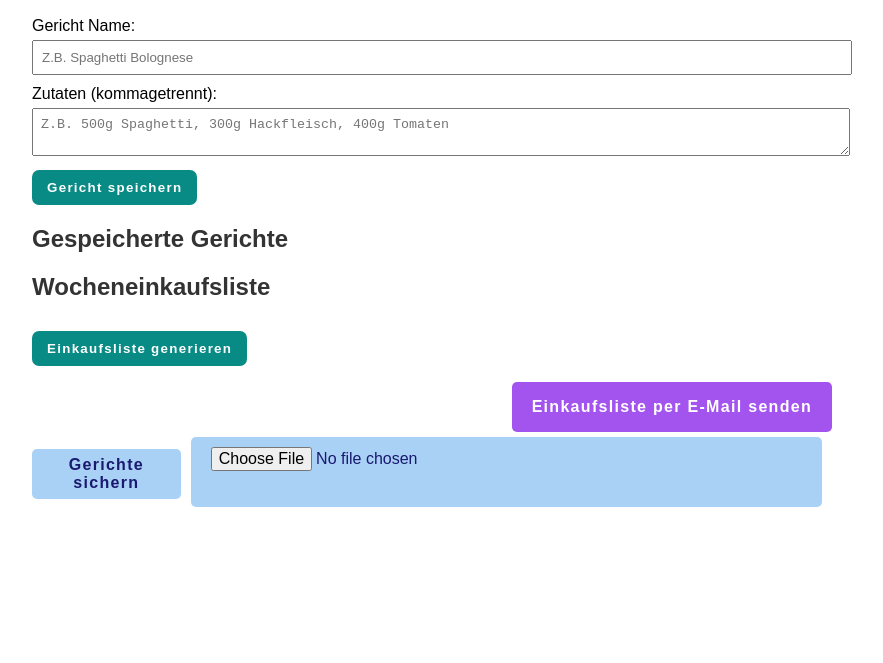
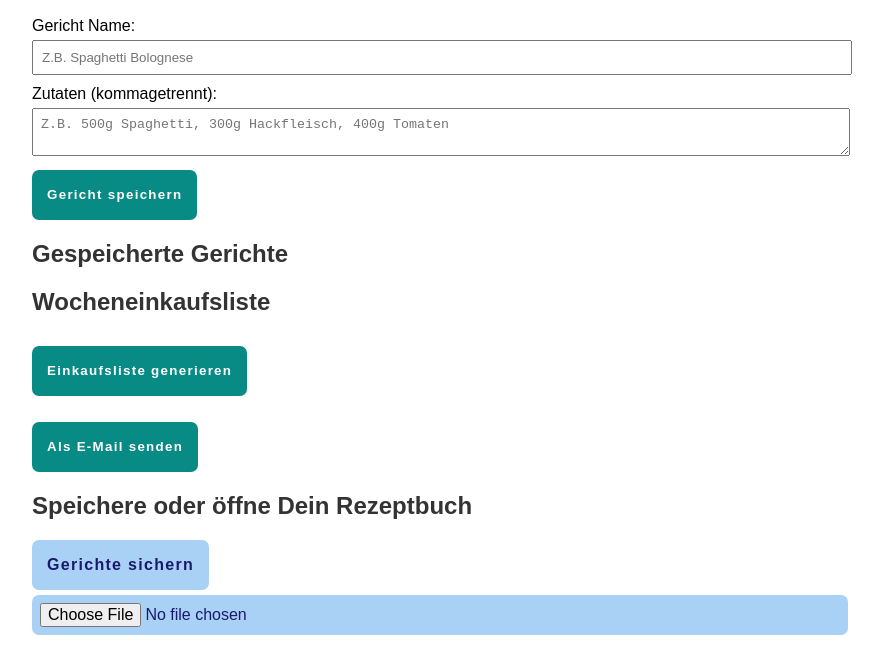
Before and after one commit to elxanth/Groceries, a website: page index.html in a window 1280 px wide. Shown: the part 139-802 px from the top of the page, without its empty margins (208-1091 px from the left). Drawn offline with Linux system fonts and the light colour scheme.

Commit message:
Buttons im Handymodus

```diff
--- a/index.html
+++ b/index.html
@@ -44,7 +44,12 @@
             <button onclick="generateShoppingList()">Einkaufsliste generieren</button>
             <ul id="shopping-list"></ul>
             <!-- Button zum Versenden der Einkaufsliste per E-Mail -->
-            <button class="send-email-button" onclick="sendEmail()">Einkaufsliste per E-Mail senden</button>
+            <button class="send-email-button" onclick="sendEmail()">Als E-Mail senden</button>
+        </section>
+
+        <!-- Neuer Abschnitt für Rezeptbuch Speichern/Öffnen -->
+        <section>
+            <h2>Speichere oder öffne Dein Rezeptbuch</h2>
         </section>
 
         <!-- Buttons für Download und Upload der Gerichte -->
--- a/src/css/styles.css
+++ b/src/css/styles.css
@@ -28,6 +28,7 @@ button {
     border: none;
     cursor: pointer;
     border-radius: 7px;
+    height: 50px; /* Gemeinsame Höhe für alle Buttons */
 }
 
 button:hover {
@@ -62,8 +63,8 @@ li {
     color: white; /* Textfarbe */
     border: none; /* Keine Ränder */
     cursor: pointer; /* Zeiger ändern beim Hover */
-   /* Abstand zwischen den Buttons */
     margin-right: 3px;
+    height: 50px; /* Gleiche Höhe wie die anderen Buttons */
 }
 
 .delete-button {
@@ -73,21 +74,28 @@ li {
     border: none; /* Keine Ränder */
     cursor: pointer; /* Zeiger ändern beim Hover */
     margin-left: 3px; /* Abstand zwischen den Buttons */
+    height: 50px; /* Gleiche Höhe wie die anderen Buttons */
 }
 
-.meal-item:hover .edit-button {
-    display: inline-block; /* Zeige Bearbeiten-Button bei Hover an */
+.meal-item:hover .edit-button,
+.meal-item:hover .delete-button {
+    display: inline-block; /* Zeige Bearbeiten- und Löschen-Button bei Hover an */
 }
 
-.meal-item:hover .delete-button {
-    display: inline-block; /* Zeige Löschen-Button bei Hover an */
+/* Die Buttons immer anzeigen, wenn die Bildschirmbreite 600px oder kleiner ist */
+@media (max-width: 600px) {
+    .edit-button,
+    .delete-button {
+        display: flex; /* Immer anzeigen */
+    }
 }
 
 .button-container {
-    display: flex; /* Benutze Flexbox für die Anordnung der Buttons */
+    display: inline; /* Benutze Flexbox für die Anordnung der Buttons */
     justify-content: flex-start; /* Links ausrichten */
     align-items: center; /* Buttons vertikal zentrieren */
     margin-bottom: 20px; /* Abstand nach unten */
+    height: auto;
 }
 
 .download-button,
@@ -95,37 +103,24 @@ li {
     background-color: #A9D0F5; /* Farbe für Download/Upload */
     color: midnightblue; /* Textfarbe */
     border: none; /* Keine Ränder */
-    padding: 10px 20px; /* Innenabstand */
     margin-right: 10px; /* Abstand zwischen den Buttons */
     cursor: pointer; /* Zeiger ändern beim Hover */
-    border-radius: 5px; /* Abgerundete Ecken */
+    border-radius: 7px; /* Abgerundete Ecken */
     font-size: 16px; /* Schriftgröße */
-    height: 50px; /* Gemeinsame Höhe der Buttons */
+
+    flex: 1; /* Flex für gleiche Breite */
     display: flex; /* Flexbox für zentrierte Inhalte */
-    align-items: center; /* Vertikale Zentrierung des Textes */
+    align-items: center; /* Buttons vertikal zentrieren */
 }
 
-.send-email-button {
-    background-color: #a354ee; /* Farbe für den E-Mail Button */
-    color: white; /* Textfarbe */
-    border: none; /* Keine Ränder */
-    padding: 10px 20px; /* Innenabstand */
-    margin-left: auto; /* Automatischer Abstand nach links, um rechts auszurichten */
-    border-radius: 5px; /* Abgerundete Ecken */
-    font-size: 16px; /* Schriftgröße */
-    height: 50px; /* Gemeinsame Höhe des E-Mail Buttons */
-    display: flex; /* Flexbox für zentrierte Inhalte */
-    align-items: center; /* Vertikale Zentrierung des Textes */
-}
+
 
 .download-button:hover,
 .upload-button:hover {
     background-color: #E2A9F3; /* Dunklere Farbe bei Hover */
 }
 
-.send-email-button:hover {
-    background-color: #1976D2; /* Dunklere Farbe bei Hover */
-}
+
 
 @media (max-width: 600px) {
     .container {
```
